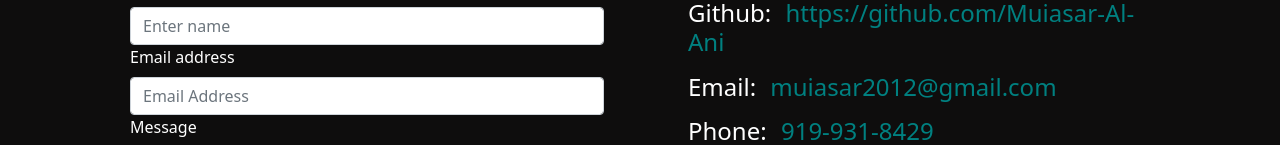
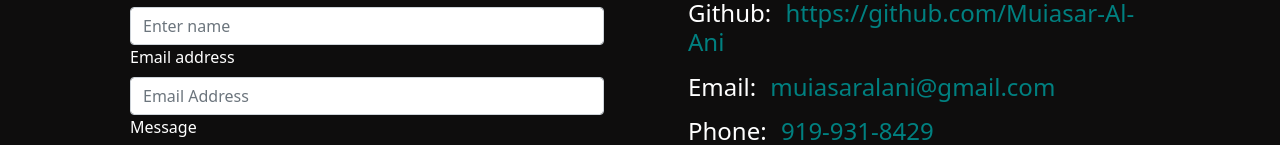
Before and after one commit to Muiasar-Al-Ani/my_personal_portfolio, a React (Create React App) app: page / in a window 1280 px wide. Both pictures are taken after a click on the button "Contact Me". Shown: the part 177-322 px from the top of the page. Built offline with nearby package versions, Linux system fonts and the light colour scheme.

Commit message:
Update contact email to muiasaralani@gmail.com

```diff
--- a/src/components/pages/ContactMe.js
+++ b/src/components/pages/ContactMe.js
@@ -73,8 +73,8 @@
         </h4>
         <h4 className="mb-3 elem-2">
           Email:{" "}
-          <a href="mailto:muiasar2012@gmail.com">
-            <span className="px-2">muiasar2012@gmail.com</span>
+          <a href="mailto:muiasaralani@gmail.com">
+            <span className="px-2">muiasaralani@gmail.com</span>
           </a>
         </h4>
         <h4 className="mb-3 elem-2">
```
Also changed, not shown: 1 other file (tests, documents, lock files or other folders).
